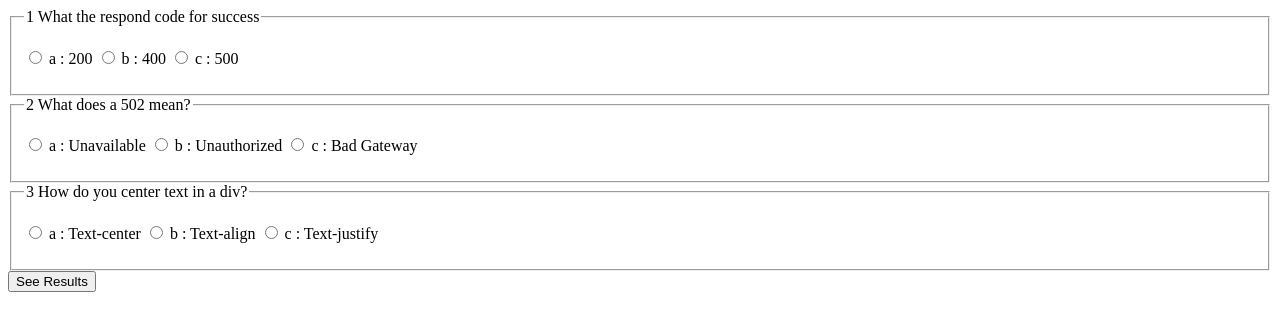
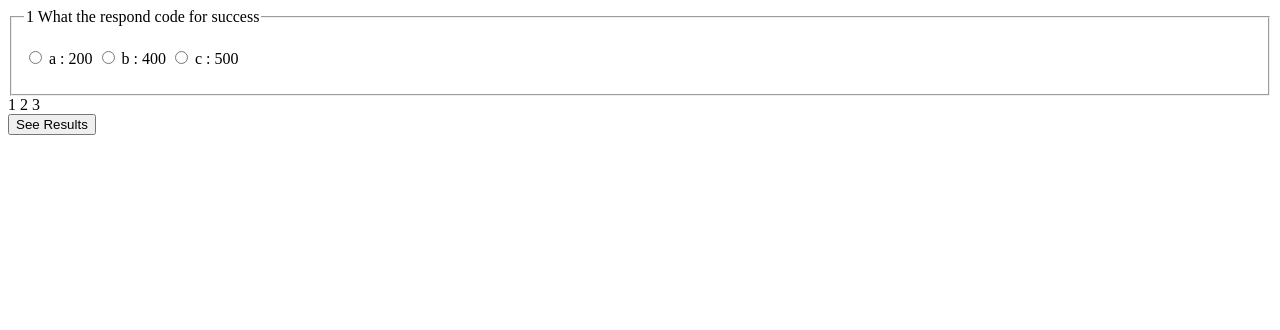
Before and after one commit to jirishus/raw_javascript_quiz, a website: page quiz-app/public/index.html in a window 1280 px wide. Drawn offline with Linux system fonts and the light colour scheme.

Commit message:
rendering of slides and toggles

```diff
--- a/quiz-app/public/index.html
+++ b/quiz-app/public/index.html
@@ -8,10 +8,21 @@
 <!-- Mobile-friendly viewport -->
 <meta name="viewport" content="width=device-width, initial-scale=1.0">
 
+<style>
+ .slide {
+  display: none;
+ }
+</style>
 </head>
 <body>
  <form name="quiz-form">
   <div id="quiz"></div>
+
+  <aside>
+   <span class="toggle" onclick="moveSlide(1)">1</span>
+   <span class="toggle" onclick="moveSlide(2)">2</span>
+   <span class="toggle" onclick="moveSlide(3)">3</span>
+  </aside>
 
   <input type="submit" value="See Results" />
  </form>
@@ -23,6 +34,7 @@
  var quizForm = document.forms['quiz-form'];
  var quiz = document.getElementById('quiz');
  var results = document.getElementById('results');
+ var slideIndex = 1;
 
  // consider builder for quizData
  var quizData = [
@@ -45,6 +57,7 @@
 
  // render quiz as soon as the page loads
  renderQuiz();
+ renderSlides();
 
  function renderQuiz() {
   var viewUpdate = buildView();
@@ -72,17 +85,32 @@
 
     tempView.push(
      `
+     <div class="slide">
      <fieldset>
       <legend>${choicePos} ${currentQues.question}</legend>
       <div class="choices">
        <p>${choices.join('')}
       </div>
      </fieldset>
+     </div>
      `
     );
    }
 
   return tempView.join('');
+ }
+
+ function renderSlides() {
+  var slides = document.getElementsByClassName('slide');
+  for (var i=0;i<slides.length;i++) {
+    slides[i].style.display = 'none';
+  }
+  slides[slideIndex - 1].style.display = "block";
+ }
+
+ function moveSlide(userSlide) {
+  slideIndex = userSlide;
+  renderSlides();
  }
 
  quizForm.onsubmit = function(evt) {
```
